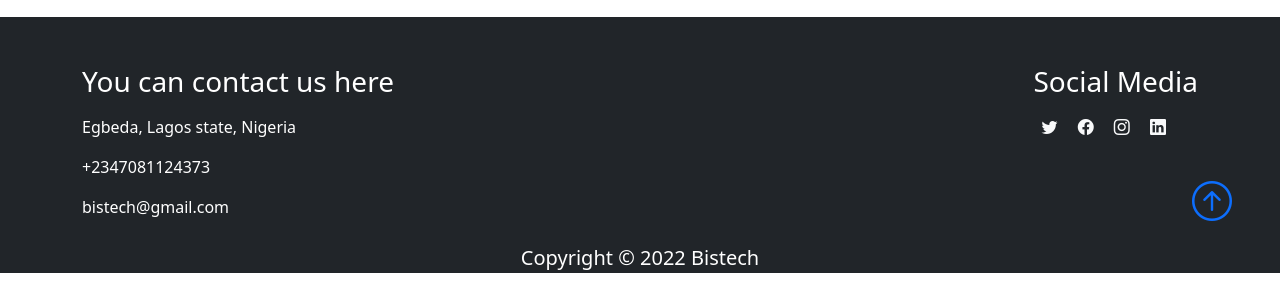
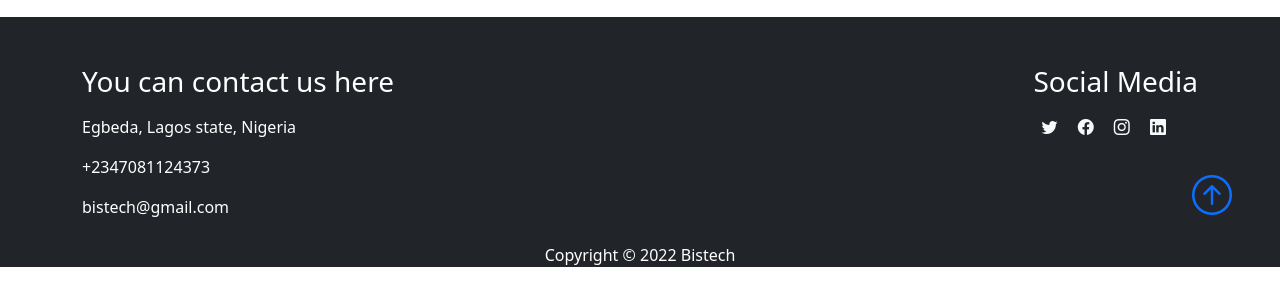
Before and after one commit to bistty/Bistech, a website built with Parcel: page index.html in a window 1280 px wide. Shown: the part 3752-4041 px from the top of the page. Built offline with nearby package versions, Linux system fonts and the light colour scheme.

Commit message:
made some changes in the index file

```diff
--- a/index.html
+++ b/index.html
@@ -15,7 +15,7 @@
       href="https://cdn.jsdelivr.net/npm/bootstrap-icons@1.3.0/font/bootstrap-icons.css"
     />
     <link rel="stylesheet" href="style.css" />
-    <title>Document</title>
+    <title>Bistech</title>
   </head>
   <body>
     <nav class="navbar navbar-expand-lg navbar-dark bg-dark py-3 fixed-top">
@@ -544,7 +544,7 @@
 
                   </div>
           </div>
-        <p class="lead text-center">Copyright &copy; 2022 Bistech</p>
+        <p class="text-center">Copyright &copy; 2022 Bistech</p>
           <a href="#" class="bottom-0 end-0 position-absolute p-5">
               <i class="bi bi-arrow-up-circle h1"></i>
           </a>
```
